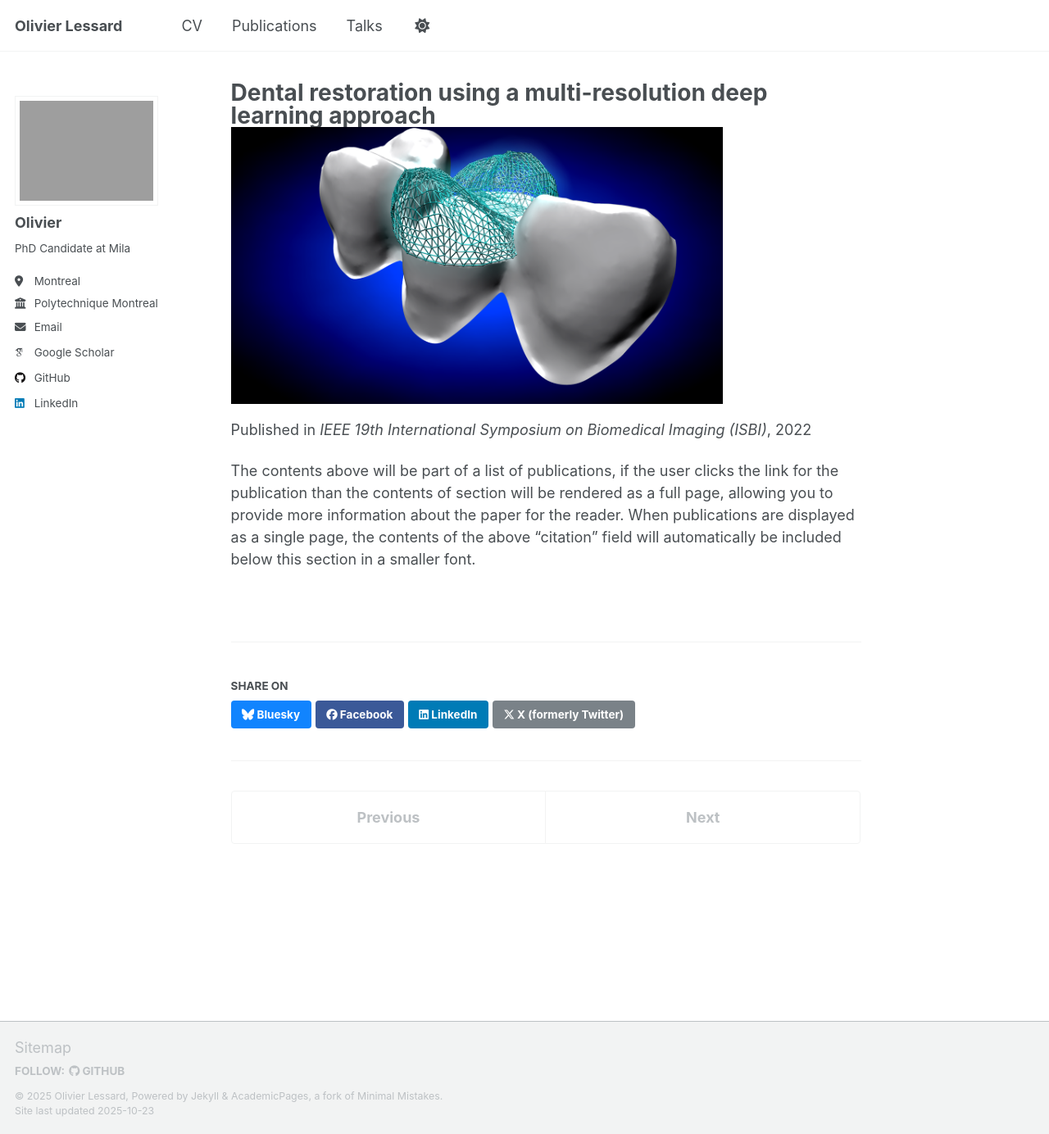
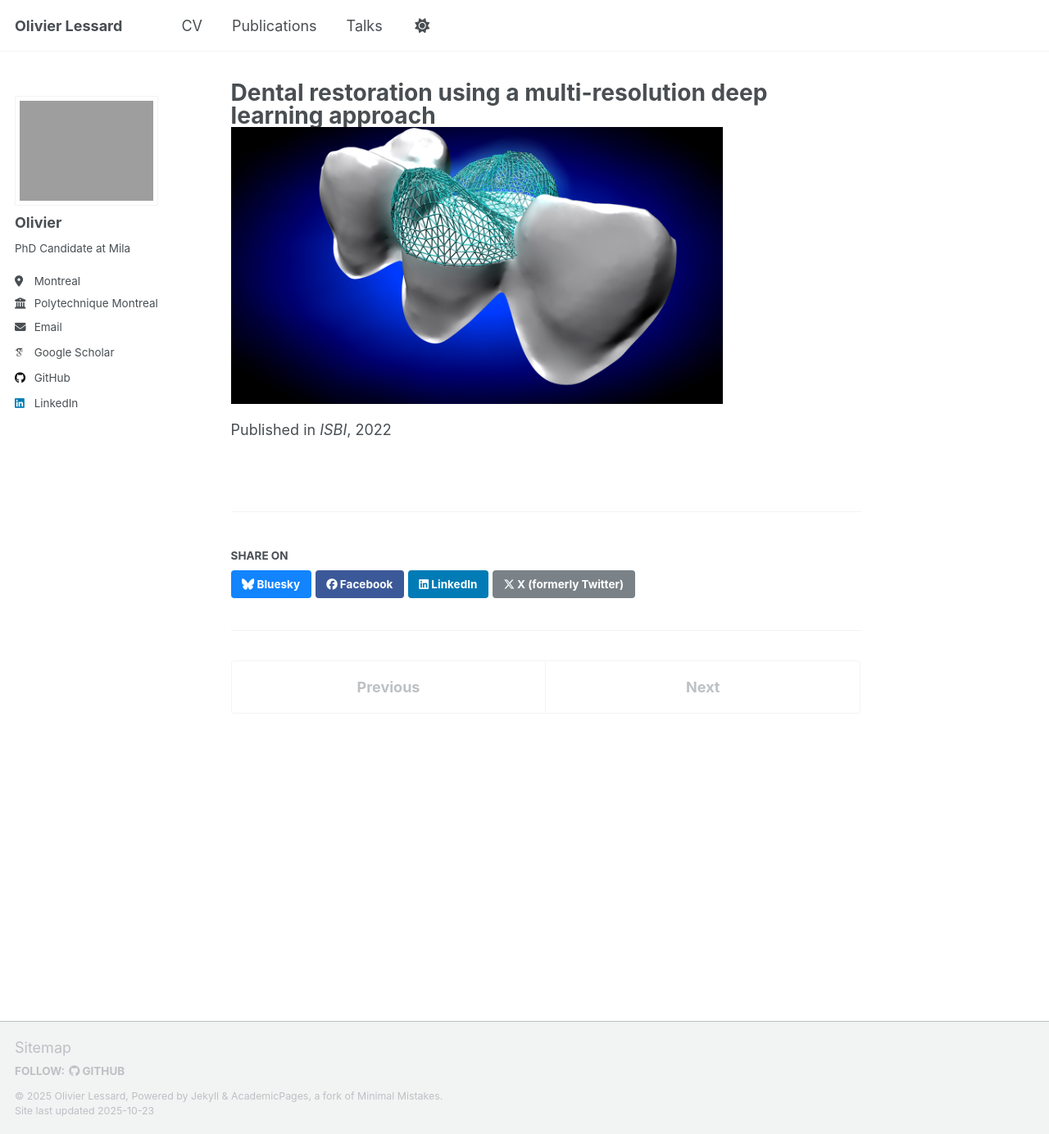
Before and after one commit to OlivierLessard/OlivierLessard.github.io, a Jekyll site: the page built from _publications/Dental restoration using a multi-resolution deep learning approach.md, in a window 1280 px wide and 1384 px high. Shown: the whole window at 82% size. Built offline with Jekyll 4.4.1, drawn with Linux system fonts in a browser that asks for light colours; some web fonts are replaced; a script that is not in the unit is left out.

Commit message:
Add publication venues in single-cv

```diff
--- a/_publications/Dental restoration using a multi-resolution deep learning approach.md
+++ b/_publications/Dental restoration using a multi-resolution deep learning approach.md
@@ -5,10 +5,9 @@ category: conferences
 permalink: /publication/2009-10-01-paper-title-number-1
 excerpt: "Computer assisted design software is currently used by technicians to design dental crowns. However, this process involves manual adjustments that are time consuming and lead to great variability in quality of the design since they depend on the technician’s experience. We developed a fully automatic approach that learns from natural teeth in dental scans using 3D conditional shape completion. Our work extends depth map-based approaches to generate crown shapes in 3D directly. Using a Generative Adversarial Network (GAN), our deep learning model is able to generate patient-specific point clouds of teeth starting from normalized incomplete point clouds. The model generates a crowns outer surface that looks realistic, with a mean Chamfer Distance (CD) of 0.55 millimiter when compared to real teeth."
 date: 2022-03-28
-venue: 'IEEE 19th International Symposium on Biomedical Imaging (ISBI)'
+venue: 'ISBI'
 slidesurl:
 paperurl: 'https://ieeexplore.ieee.org/abstract/document/9761622'
 bibtexurl:
 citation:
 ---
-The contents above will be part of a list of publications, if the user clicks the link for the publication than the contents of section will be rendered as a full page, allowing you to provide more information about the paper for the reader. When publications are displayed as a single page, the contents of the above "citation" field will automatically be included below this section in a smaller font.
```
Also changed, not shown: _includes/archive-single-cv.html (+8 -0 lines), _publications/IDTrust Deep Identity Document Quality Detection with Bandpass Filtering.md (+1 -1 lines), _publications/Optimizing identity documents classification in online systems A comparative analysis.md (+1 -1 lines).
